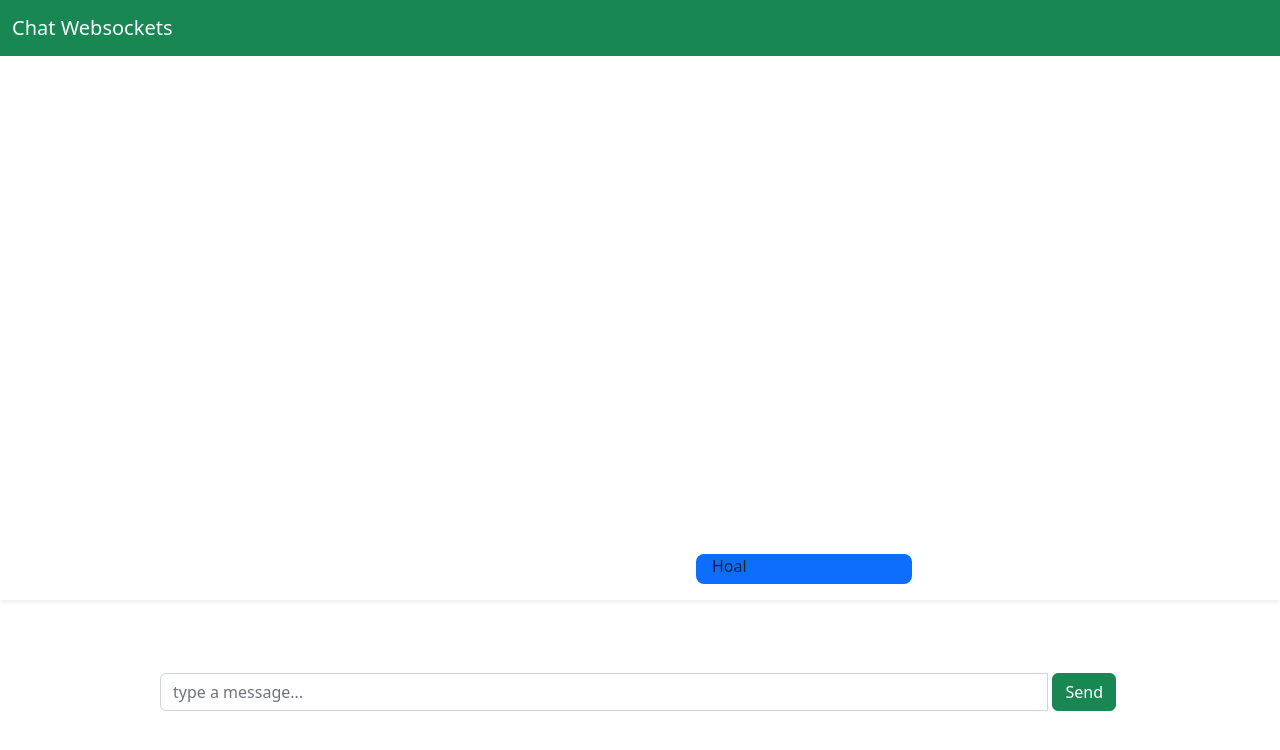
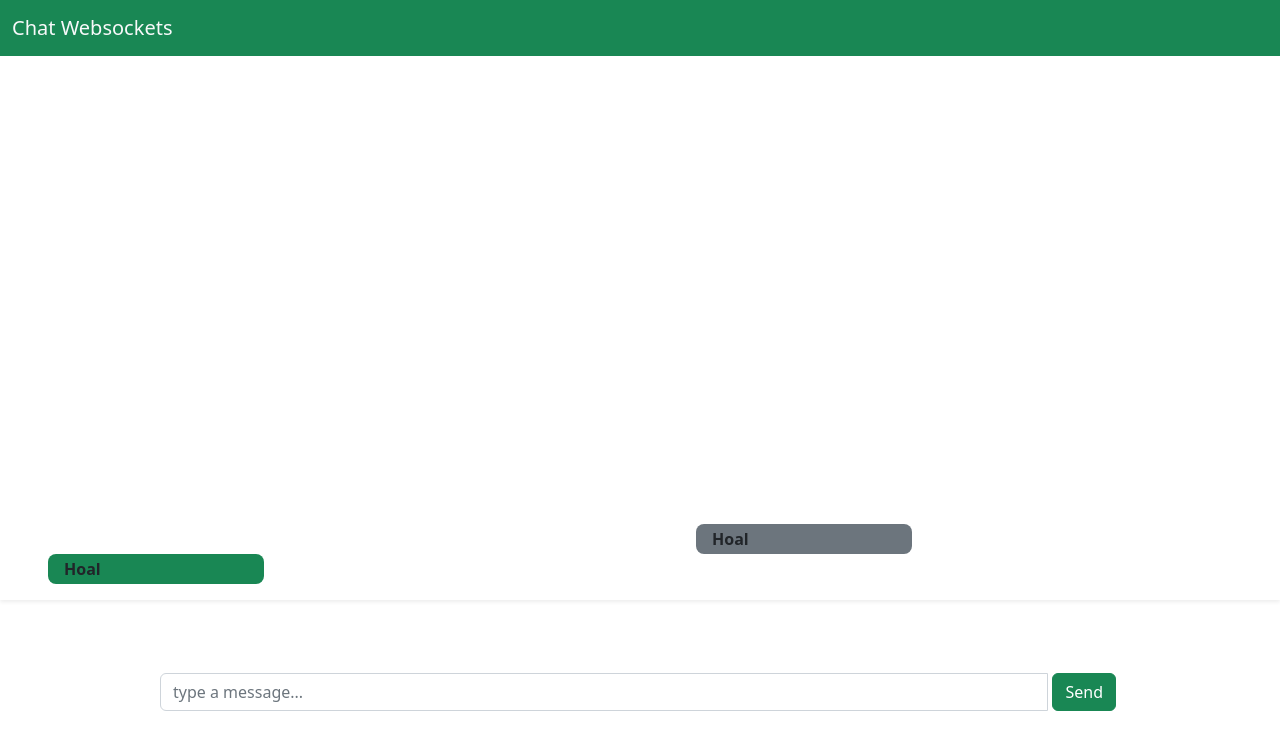
Before and after one commit to mauriciocruzp/websockets-chat, a React (Vite) app in the folder client/: page / in a window 1280 px wide. Shown: the top 750 px of the page. Built offline with nearby package versions, Linux system fonts and the light colour scheme.

Commit message:
fix messages

```diff
--- a/client/src/atoms/ExternalMessage/ExternalMessage.jsx
+++ b/client/src/atoms/ExternalMessage/ExternalMessage.jsx
@@ -1,6 +1,8 @@
 function ExternalMessage() {
     return (
-        <div></div>
+        <div className="message w-100 d-flex justify-content-start">
+            <div className="w-25 bg-success rounded-3 px-3 d-flex align-items-center fw-bold">Hoal</div>
+        </div>
     );
 }
 
--- a/client/src/atoms/OwnMessage/OwnMessage.jsx
+++ b/client/src/atoms/OwnMessage/OwnMessage.jsx
@@ -1,7 +1,7 @@
 function OwnMessage() {
     return (
         <div className="message w-100 d-flex justify-content-end">
-            <div className="w-25 bg-primary rounded-3 px-3 align-text-center">Hoal</div>
+            <div className="w-25 bg-secondary rounded-3 px-3 d-flex align-items-center fw-bold">Hoal</div>
         </div>
     );
 }
--- a/client/src/molecules/MessagesScreen/MessagesScreen.jsx
+++ b/client/src/molecules/MessagesScreen/MessagesScreen.jsx
@@ -1,9 +1,11 @@
+import ExternalMessage from "../../atoms/ExternalMessage/ExternalMessage";
 import OwnMessage from "../../atoms/OwnMessage/OwnMessage";
 
 function MessagesScreen() {
     return (
         <div className="w-75 d-flex flex-column justify-content-end h-100 px-5">
             <OwnMessage />
+            <ExternalMessage />
         </div>
     );
 }
```
